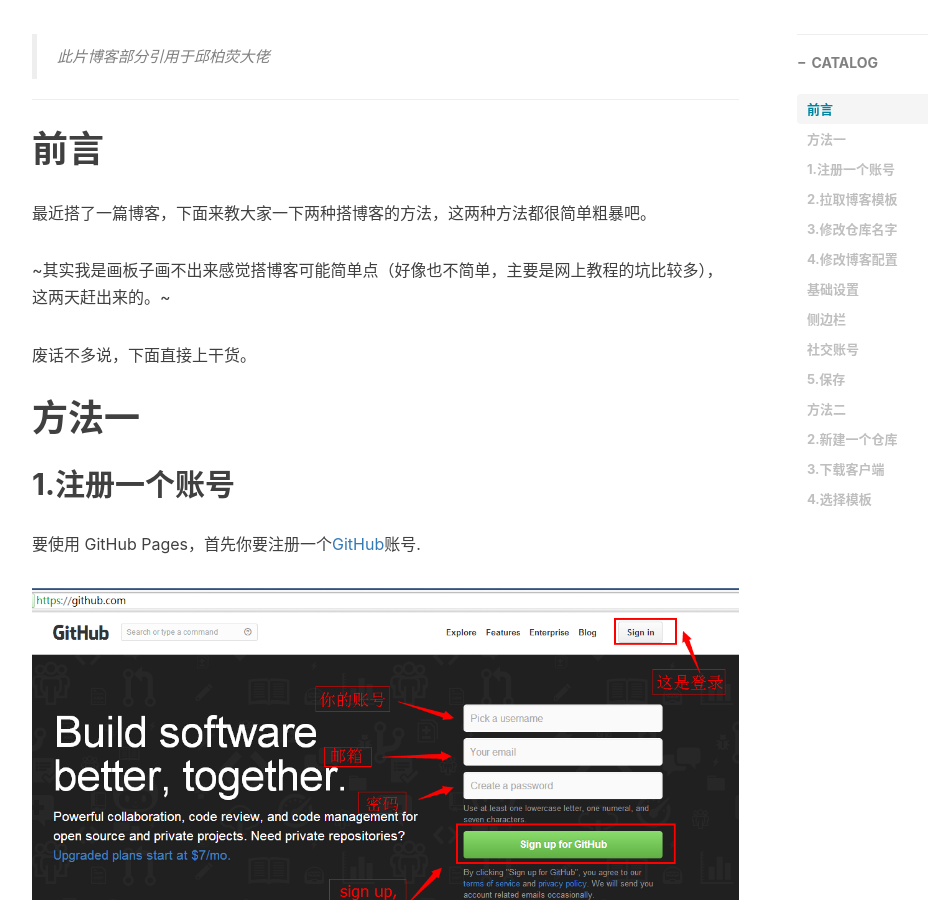
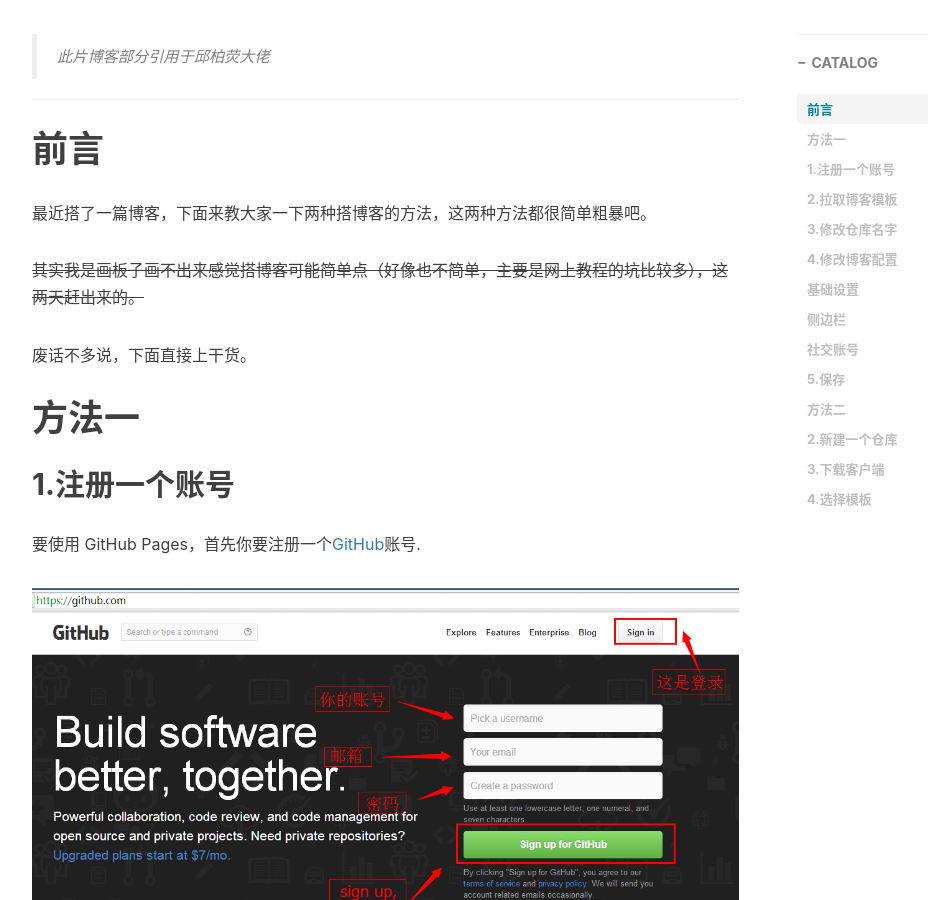
Before and after one commit to ddyblog/ddyblog.github.io, a Jekyll site: the page built from _posts/2018-10-08-博客搭建方法 .md, in a window 1280 px wide and 900 px high, scrolled down 529 px. Shown: the whole window, without its empty margins (233-1161 px from the left). Built offline with Jekyll 4.4.1, drawn with Linux system fonts in a browser that asks for light colours; nearby versions of some CDN libraries; comment, search, counter and statistics services are not loaded.

```diff
--- a/_posts/2018-10-08-博客搭建方法 .md
+++ b/_posts/2018-10-08-博客搭建方法 .md
@@ -17,7 +17,7 @@ tags:
 # 前言
 最近搭了一篇博客，下面来教大家一下两种搭博客的方法，这两种方法都很简单粗暴吧。
 
-~其实我是画板子画不出来感觉搭博客可能简单点（好像也不简单，主要是网上教程的坑比较多），这两天赶出来的。~
+~~其实我是画板子画不出来感觉搭博客可能简单点（好像也不简单，主要是网上教程的坑比较多），这两天赶出来的。~~
 
 废话不多说，下面直接上干货。
 
```
